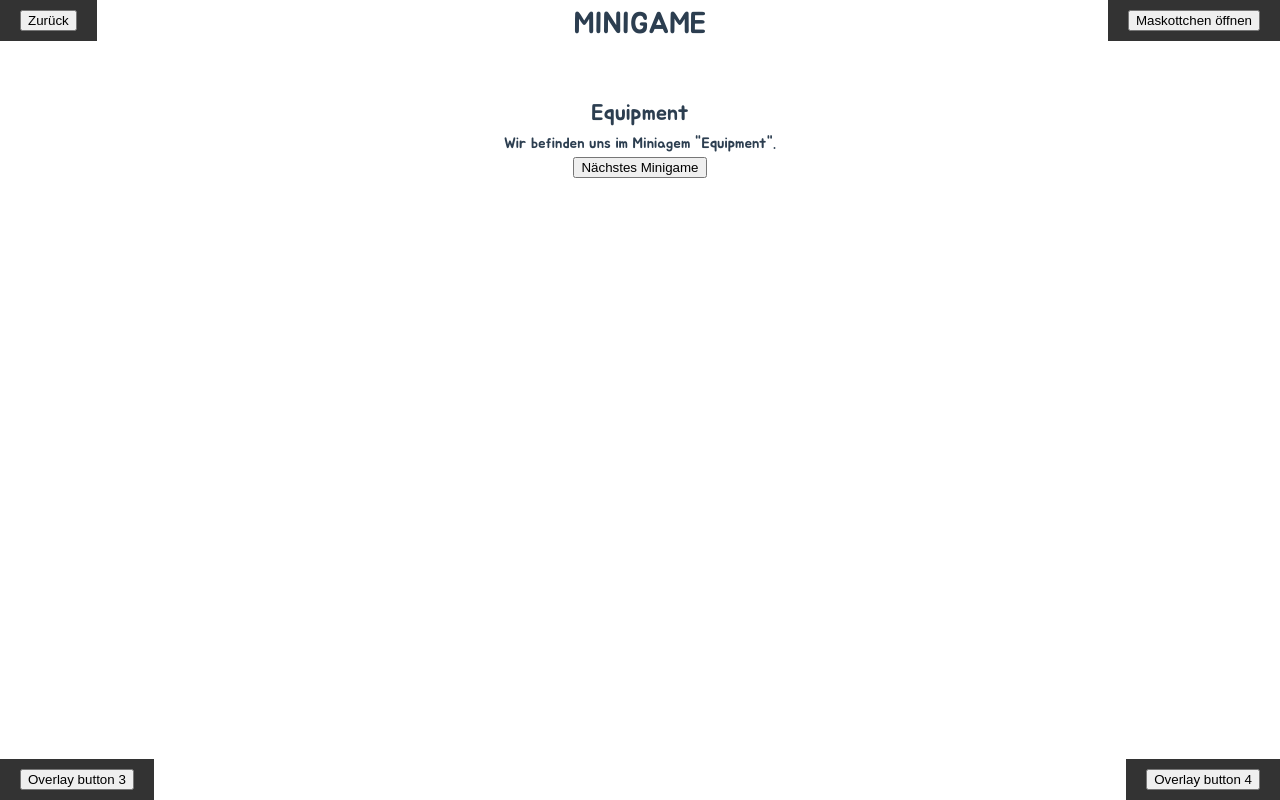
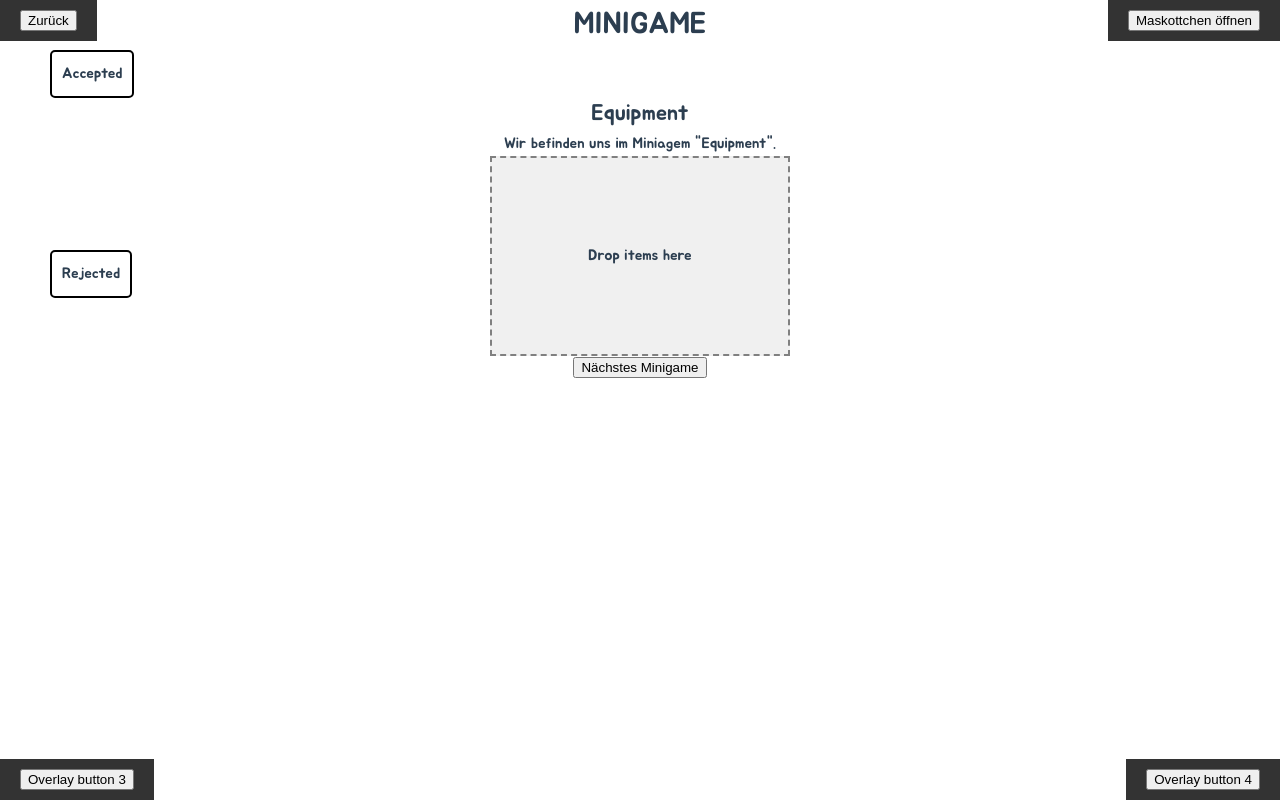
Before and after one commit to schule4-0/pets, a Vue app: page /pets/dog/stages/1 in a window 1280 px wide. Built offline with nearby package versions, Linux system fonts and the light colour scheme.

Commit message:
#7 Add drag-and-drop functionality with drop area validation

```diff
--- /dev/null
+++ b/src/components/DraggableItem.vue
@@ -0,0 +1,48 @@
+<template>
+  <div
+    :data-id="props.id"
+    :data-type="props.type"
+    :class="`draggable ${props.type}`"
+    @mousedown="startDrag"
+    @touchstart="startDrag"
+    :style="{
+      left: `${position.x}px`,
+      top: `${position.y}px`,
+      transition: transitionStyle
+    }"
+    style="cursor: grab"
+  >
+    {{ props.content }}
+  </div>
+</template>
+
+<script lang="ts" setup>
+import { ref } from 'vue'
+import { useDraggable } from '@/composables/useDraggable'
+
+export interface DraggableItemType {
+  id: number
+  type: 'accepted' | 'rejected'
+  content: string
+  initialX: number
+  initialY: number
+}
+const props = defineProps<DraggableItemType>()
+
+const position = ref({
+  x: props.initialX,
+  y: props.initialY
+})
+
+const { startDrag, transitionStyle } = useDraggable(position)
+</script>
+
+<style scoped>
+.draggable {
+  position: absolute;
+  padding: 10px;
+  border: 2px solid black;
+  border-radius: 5px;
+  user-select: none;
+}
+</style>
--- /dev/null
+++ b/src/components/DropArea.vue
@@ -0,0 +1,53 @@
+<template>
+  <div ref="dropArea" class="drop-area">Drop items here</div>
+</template>
+
+<script lang="ts" setup>
+import { ref, onMounted, onUnmounted } from 'vue'
+
+const emit = defineEmits(['droppedInArea'])
+const dropArea = ref<HTMLElement | null>(null)
+
+const handleDropEvent = (event: MouseEvent | TouchEvent) => {
+  const clientX = event instanceof TouchEvent ? event.changedTouches[0].clientX : event.clientX
+  const clientY = event instanceof TouchEvent ? event.changedTouches[0].clientY : event.clientY
+
+  const target = event.target as HTMLElement
+  const id = parseInt(target.dataset.id || '-1')
+  const type = target.dataset.type as 'accepted' | 'rejected'
+
+  const bounds = dropArea.value?.getBoundingClientRect()
+  const isWithin =
+    bounds &&
+    clientX >= bounds.left &&
+    clientX <= bounds.right &&
+    clientY >= bounds.top &&
+    clientY <= bounds.bottom
+
+  if (isWithin && id !== -1) {
+    emit('droppedInArea', { id, x: clientX, y: clientY, type })
+  }
+}
+
+onMounted(() => {
+  document.addEventListener('mouseup', handleDropEvent)
+  document.addEventListener('touchend', handleDropEvent)
+})
+
+onUnmounted(() => {
+  document.removeEventListener('mouseup', handleDropEvent)
+  document.removeEventListener('touchend', handleDropEvent)
+})
+</script>
+
+<style scoped>
+.drop-area {
+  width: 300px;
+  height: 200px;
+  border: 2px dashed grey;
+  display: flex;
+  justify-content: center;
+  align-items: center;
+  background-color: #f0f0f0;
+}
+</style>
--- /dev/null
+++ b/src/composables/useDraggable.ts
@@ -0,0 +1,62 @@
+import { type Ref, nextTick, ref, computed } from 'vue'
+
+export function useDraggable(position: Ref<{ x: number; y: number }>) {
+  const initialX = position.value.x
+  const initialY = position.value.y
+  // State to track whether the item is returning to its original position
+  const isReturning = ref(false)
+
+  // Apply smooth transition when returning
+  const transitionStyle = computed(() => {
+    return isReturning.value ? 'left 0.5s ease, top 0.5s ease' : 'none'
+  })
+
+  function startDrag(event: MouseEvent | TouchEvent) {
+    event.preventDefault()
+
+    const cursorInitialX = event instanceof TouchEvent ? event.touches[0].clientX : event.clientX
+    const cursorInitialY = event instanceof TouchEvent ? event.touches[0].clientY : event.clientY
+
+    const startX = cursorInitialX - position.value.x
+    const startY = cursorInitialY - position.value.y
+
+    const onMove = (moveEvent: MouseEvent | TouchEvent) => {
+      moveEvent.preventDefault()
+
+      const moveX =
+        moveEvent instanceof TouchEvent ? moveEvent.touches[0].clientX : moveEvent.clientX
+      const moveY =
+        moveEvent instanceof TouchEvent ? moveEvent.touches[0].clientY : moveEvent.clientY
+
+      position.value.x = moveX - startX
+      position.value.y = moveY - startY
+    }
+
+    const onEnd = () => {
+      document.removeEventListener('mousemove', onMove)
+      document.removeEventListener('mouseup', onEnd)
+      document.removeEventListener('touchmove', onMove as any)
+      document.removeEventListener('touchend', onEnd)
+
+      isReturning.value = true
+      nextTick().then(() => {
+        if (isReturning.value) {
+          // Check if still needs to return after possible external handling
+          position.value.x = initialX
+          position.value.y = initialY
+
+          setTimeout(() => {
+            isReturning.value = false // Reset the state after transition
+          }, 500) // Match this duration with the CSS transition
+        }
+      })
+    }
+
+    document.addEventListener('mousemove', onMove)
+    document.addEventListener('mouseup', onEnd)
+    document.addEventListener('touchmove', onMove as any, { passive: false })
+    document.addEventListener('touchend', onEnd)
+  }
+
+  return { startDrag, transitionStyle }
+}
--- a/src/views/dog/MinigameEquipment.vue
+++ b/src/views/dog/MinigameEquipment.vue
@@ -9,12 +9,52 @@
       </template>
     </example-component>
 
+    <DropArea @droppedInArea="handleDropInArea" />
+    <DraggableItem
+      v-for="item in items"
+      :key="item.id"
+      :id="item.id"
+      :type="item.type"
+      :content="item.content"
+      :initialX="item.initialX"
+      :initialY="item.initialY"
+    />
+
     <button @click="goToNextStage">Nächstes Minigame</button>
   </div>
 </template>
 
 <script setup lang="ts">
+import { ref } from 'vue'
+import DraggableItem, { type DraggableItemType } from '@/components/DraggableItem.vue'
+import DropArea from '@/components/DropArea.vue'
 import ExampleComponent from '@/components/ExampleComponent.vue'
 import { useStageNavigator } from '@/composables/useNavigation'
+import { useMascotStore } from '@/stores/useMascotStore'
+
 const { goToNextStage } = useStageNavigator()
+
+const mascotPopup = useMascotStore()
+
+const items = ref<DraggableItemType[]>([
+  { id: 1, type: 'accepted', content: 'Accepted', initialX: 50, initialY: 50, x: 50, y: 50 },
+  { id: 2, type: 'rejected', content: 'Rejected', initialX: 50, initialY: 250, x: 50, y: 250 }
+])
+
+const removeItem = (id: number) => {
+  items.value = items.value.filter((i) => i.id !== id)
+}
+
+const handleDropInArea = (item: {
+  id: number
+  isWithin: boolean
+  type: 'accepted' | 'rejected'
+}) => {
+  if (item.type === 'accepted') {
+    removeItem(item.id)
+    mascotPopup.showMessage('Richtig!')
+  } else {
+    mascotPopup.showMessage('Das stimmt leider nicht!')
+  }
+}
 </script>
```
